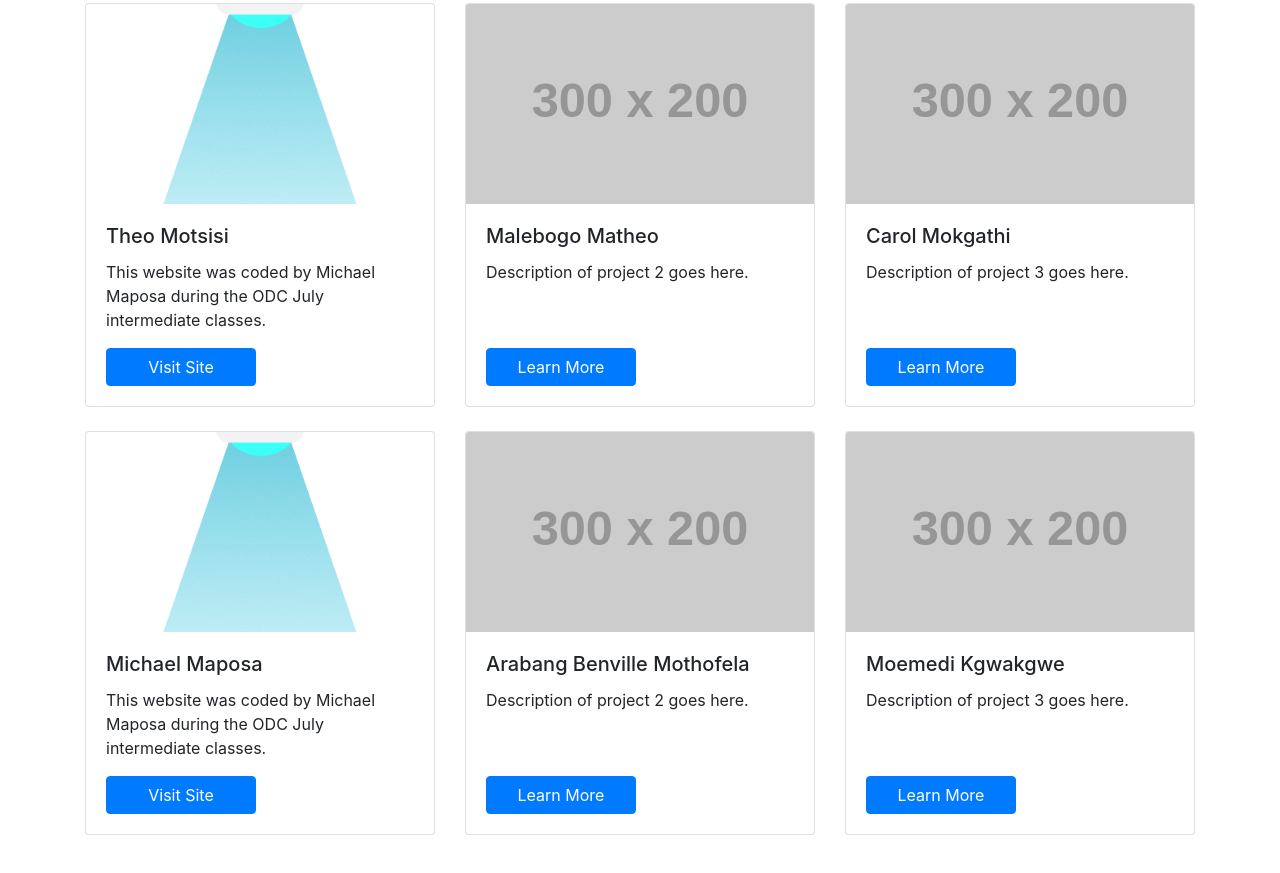
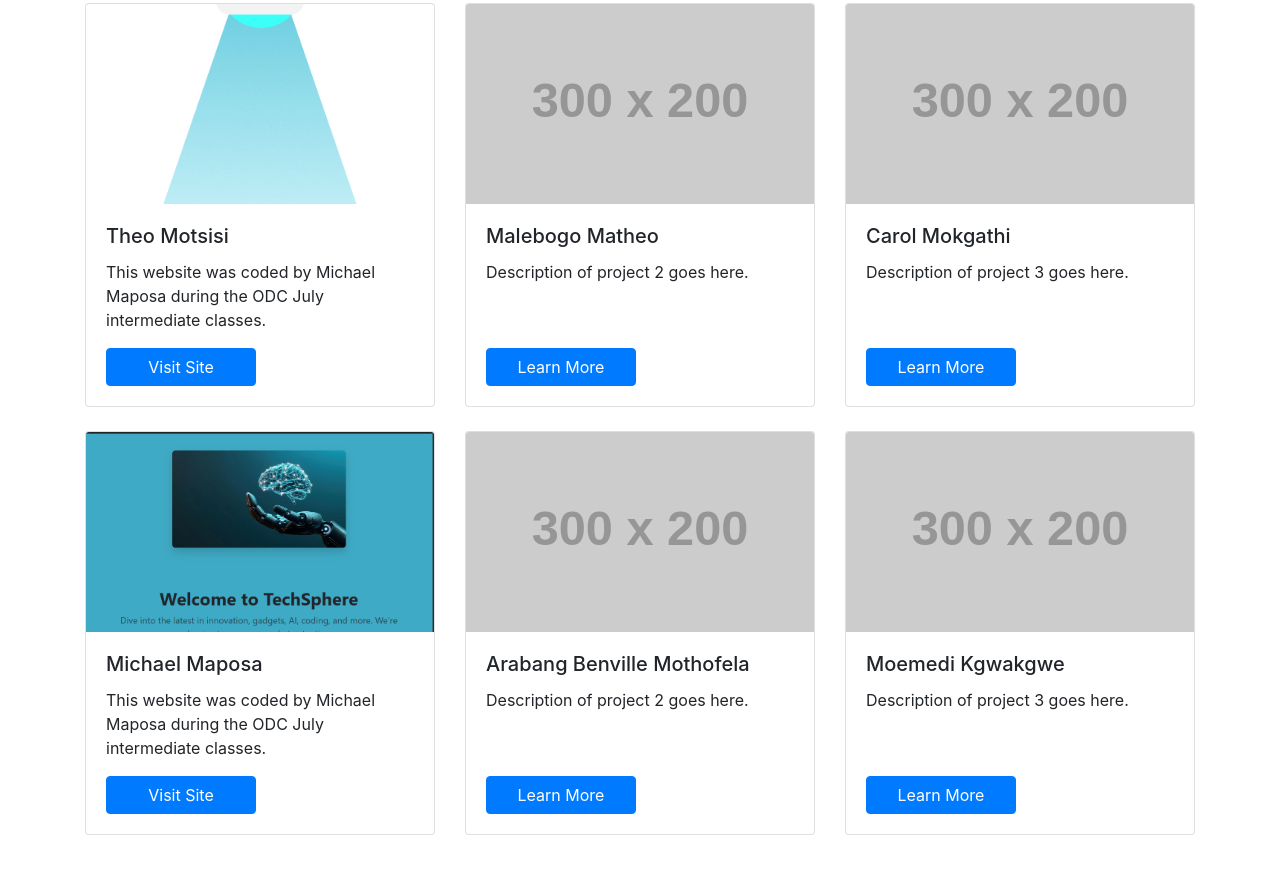
Before and after one commit to Kingtheo007/odc_july_intermediate, a plain HTML site: page index.html in a window 1280 px wide. Shown: the part 1037-1910 px from the top of the page. Drawn offline with nearby package versions, Linux system fonts and the light colour scheme; placeholder pictures from the web are drawn by us.

Commit message:
added picture and link

```diff
--- a/index.html
+++ b/index.html
@@ -132,7 +132,7 @@
             <!-- Card 1 -->
             <div class="col-md-4 mb-4">
                 <div class="card">
-                    <img src="assets/ai-bot.png" class="card-img-top" alt="TechSphere">
+                    <img src="assets/Screenshot 2025-07-14 215434.png" class="card-img-top" alt="TechSphere">
                     <div class="card-body">
                         <h5 class="card-title">Michael Maposa</h5>
                         <p class="card-text">This website was coded by Michael Maposa during the ODC July intermediate
```
